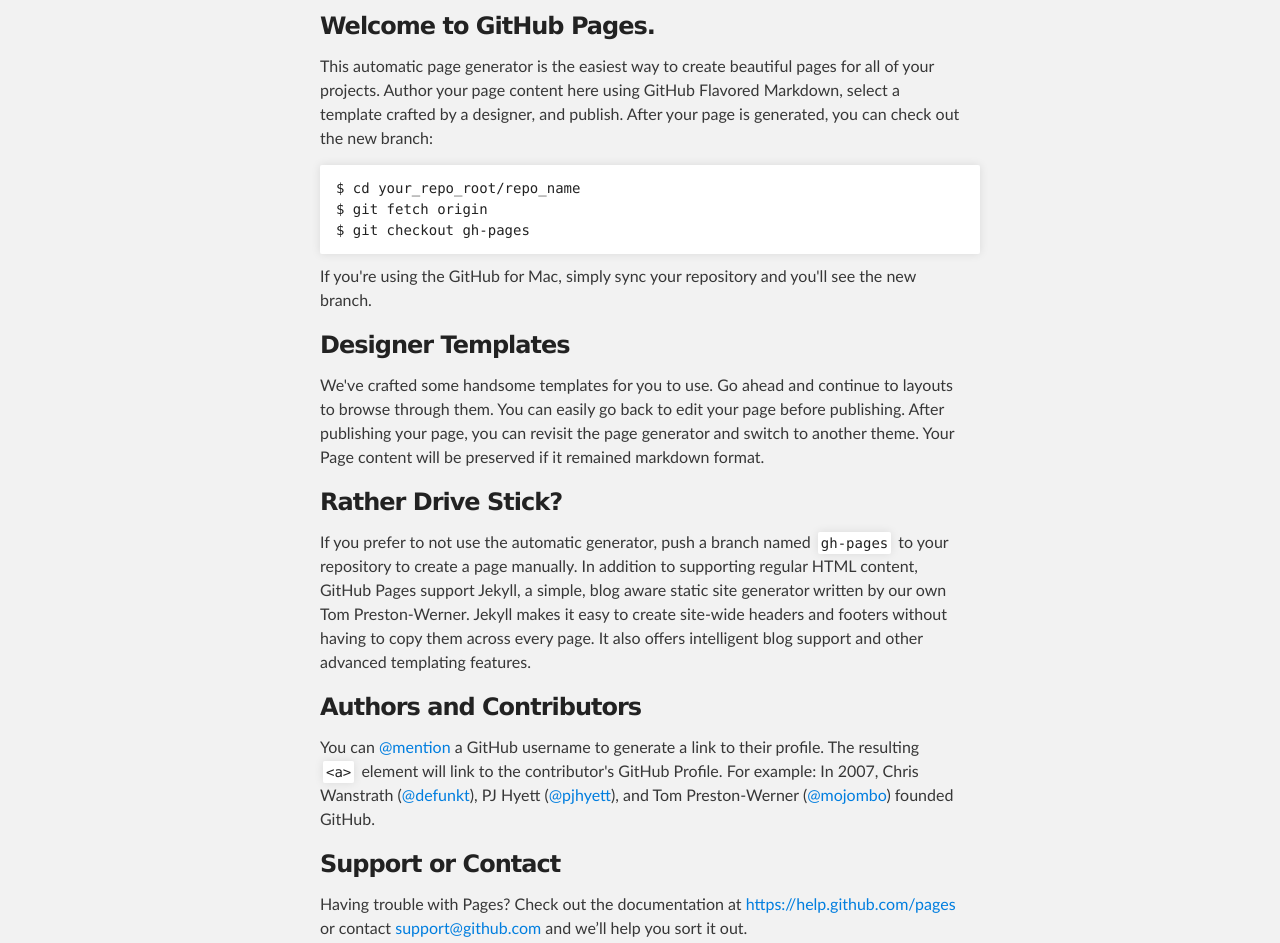
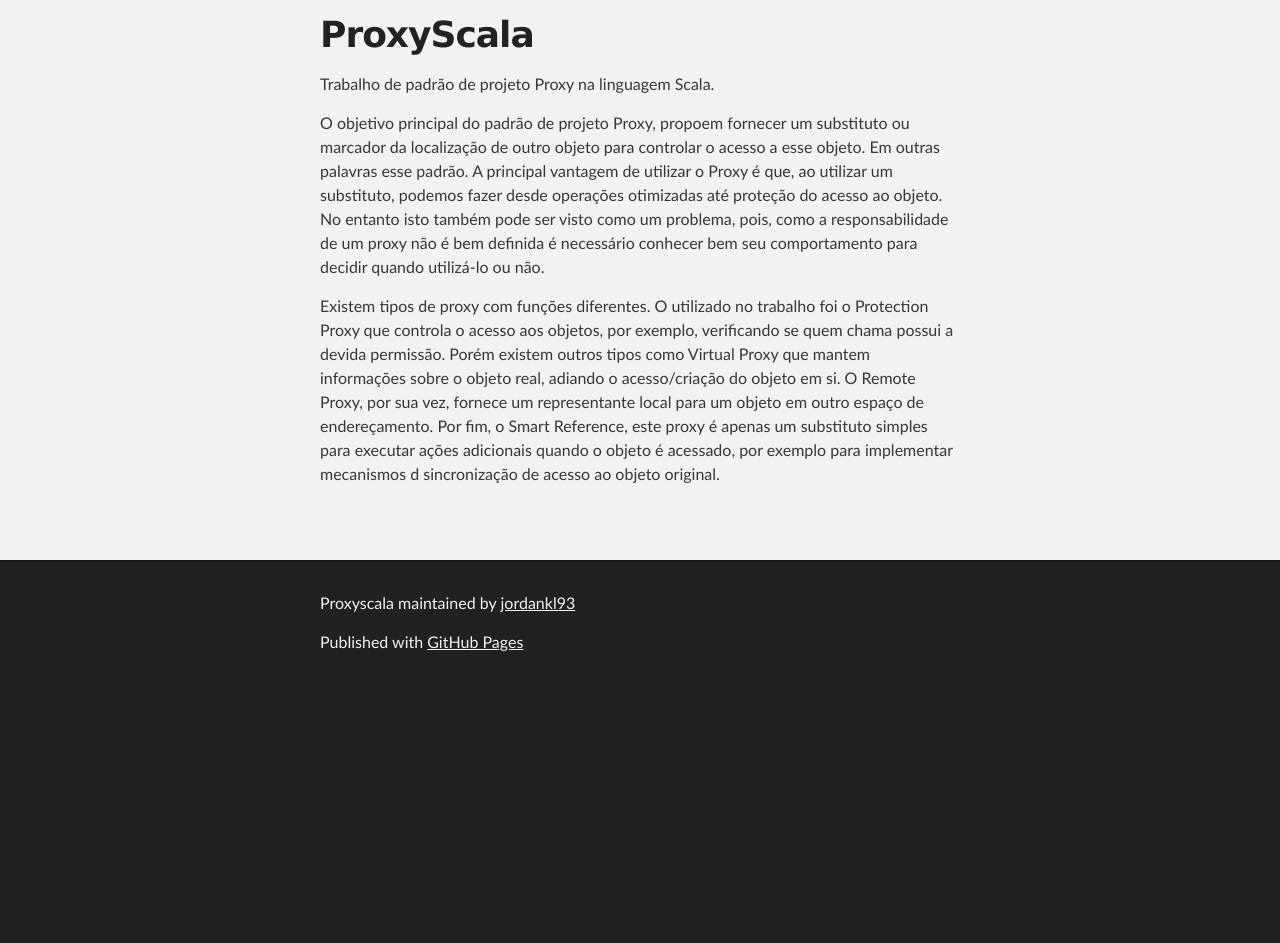
Before and after one commit to jordankl93/ProxyScala, a plain HTML site: page index.html in a window 1280 px wide. Shown: the part 252-1195 px from the top of the page. After the commit the page ends 941 px from the top, so only its background shows below. Drawn offline with Linux system fonts and the light colour scheme.

```diff
--- a/index.html
+++ b/index.html
@@ -31,37 +31,21 @@
     <!-- MAIN CONTENT -->
     <div id="main_content_wrap" class="outer">
       <section id="main_content" class="inner">
-        <h3>
-<a id="welcome-to-github-pages" class="anchor" href="#welcome-to-github-pages" aria-hidden="true"><span class="octicon octicon-link"></span></a>Welcome to GitHub Pages.</h3>
+        <h1>
+<a id="proxyscala" class="anchor" href="#proxyscala" aria-hidden="true"><span class="octicon octicon-link"></span></a>ProxyScala</h1>
 
-<p>This automatic page generator is the easiest way to create beautiful pages for all of your projects. Author your page content here using GitHub Flavored Markdown, select a template crafted by a designer, and publish. After your page is generated, you can check out the new branch:</p>
+<p>Trabalho de padrão de projeto Proxy na linguagem Scala.</p>
 
-<pre><code>$ cd your_repo_root/repo_name
-$ git fetch origin
-$ git checkout gh-pages
-</code></pre>
+<p>O objetivo principal do padrão de projeto Proxy, propoem fornecer um substituto ou marcador da localização de outro objeto
+para controlar o acesso a esse objeto. Em outras palavras esse padrão. A principal vantagem de utilizar o Proxy é que, ao
+utilizar um substituto, podemos fazer desde operações otimizadas até proteção do acesso ao objeto. No entanto isto também
+pode ser visto como um problema, pois, como a responsabilidade de um proxy não é bem definida é necessário conhecer bem seu
+comportamento para decidir quando utilizá-lo ou não.</p>
 
-<p>If you're using the GitHub for Mac, simply sync your repository and you'll see the new branch.</p>
+<p>Existem tipos de proxy com funções diferentes. O utilizado no trabalho foi o Protection Proxy que controla o acesso aos objetos, por exemplo, verificando se quem chama possui a devida permissão. Porém existem outros tipos como Virtual Proxy que mantem informações sobre o objeto real, adiando o acesso/criação do objeto em si. O Remote Proxy, por sua vez, fornece um representante local para um objeto em outro espaço de endereçamento. Por fim, o Smart Reference, este proxy é apenas um substituto simples para executar ações adicionais quando o objeto é acessado, por exemplo para implementar mecanismos d
+ sincronização de acesso ao objeto original.</p>
 
-<h3>
-<a id="designer-templates" class="anchor" href="#designer-templates" aria-hidden="true"><span class="octicon octicon-link"></span></a>Designer Templates</h3>
-
-<p>We've crafted some handsome templates for you to use. Go ahead and continue to layouts to browse through them. You can easily go back to edit your page before publishing. After publishing your page, you can revisit the page generator and switch to another theme. Your Page content will be preserved if it remained markdown format.</p>
-
-<h3>
-<a id="rather-drive-stick" class="anchor" href="#rather-drive-stick" aria-hidden="true"><span class="octicon octicon-link"></span></a>Rather Drive Stick?</h3>
-
-<p>If you prefer to not use the automatic generator, push a branch named <code>gh-pages</code> to your repository to create a page manually. In addition to supporting regular HTML content, GitHub Pages support Jekyll, a simple, blog aware static site generator written by our own Tom Preston-Werner. Jekyll makes it easy to create site-wide headers and footers without having to copy them across every page. It also offers intelligent blog support and other advanced templating features.</p>
-
-<h3>
-<a id="authors-and-contributors" class="anchor" href="#authors-and-contributors" aria-hidden="true"><span class="octicon octicon-link"></span></a>Authors and Contributors</h3>
-
-<p>You can <a href="https://github.com/blog/821" class="user-mention">@mention</a> a GitHub username to generate a link to their profile. The resulting <code>&lt;a&gt;</code> element will link to the contributor's GitHub Profile. For example: In 2007, Chris Wanstrath (<a href="https://github.com/defunkt" class="user-mention">@defunkt</a>), PJ Hyett (<a href="https://github.com/pjhyett" class="user-mention">@pjhyett</a>), and Tom Preston-Werner (<a href="https://github.com/mojombo" class="user-mention">@mojombo</a>) founded GitHub.</p>
-
-<h3>
-<a id="support-or-contact" class="anchor" href="#support-or-contact" aria-hidden="true"><span class="octicon octicon-link"></span></a>Support or Contact</h3>
-
-<p>Having trouble with Pages? Check out the documentation at <a href="https://help.github.com/pages">https://help.github.com/pages</a> or contact <a href="mailto:support@github.com">support@github.com</a> and we’ll help you sort it out.</p>
+<p><img alt=""></p>
       </section>
     </div>
 
```
Also changed, not shown: params.json (+1 -1 lines).
